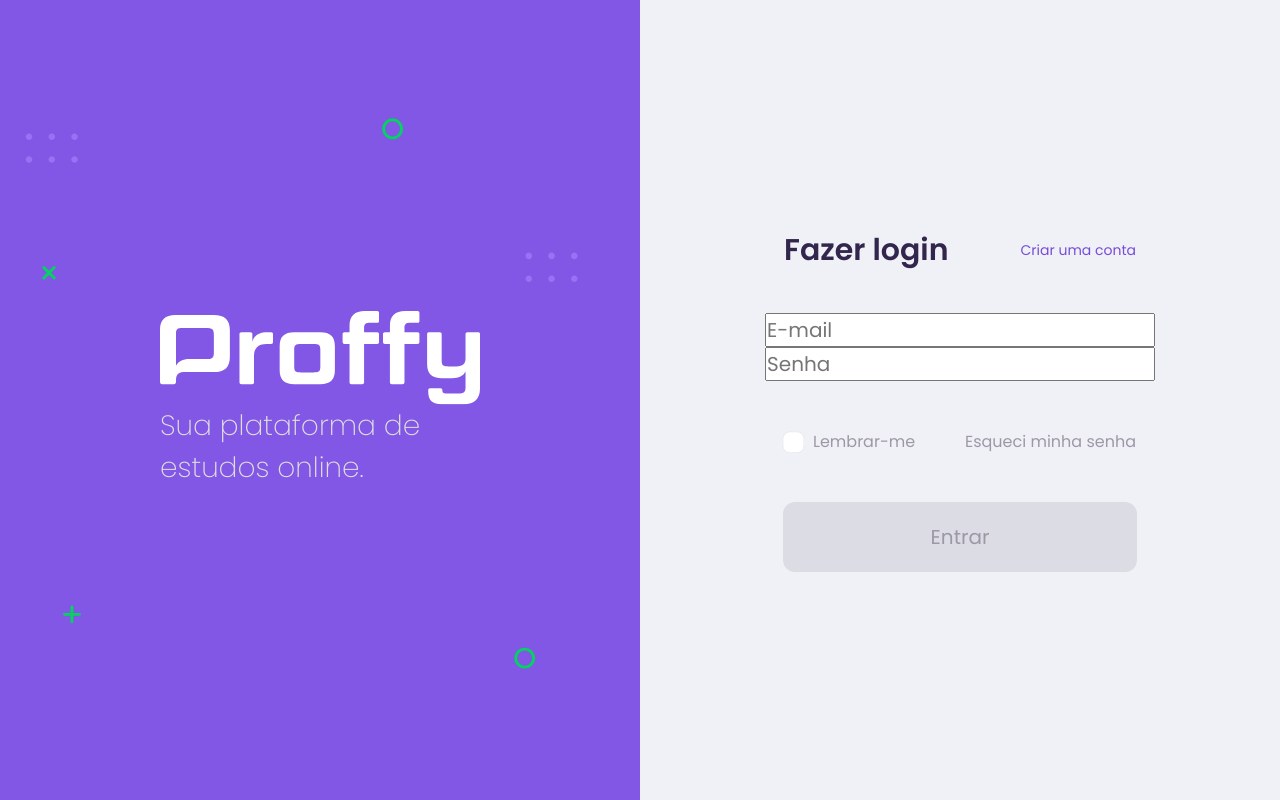
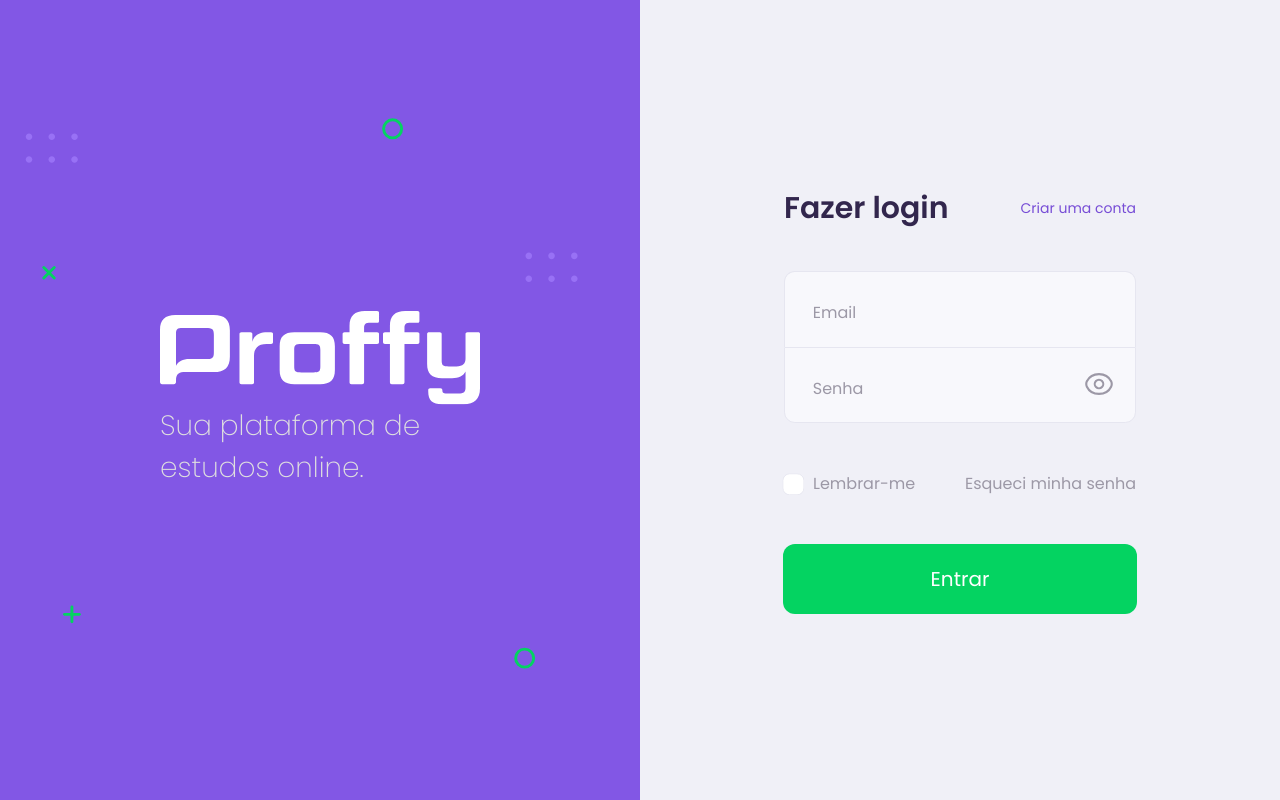
Before and after one commit to ericksilvadev/proffy-web, a React (Vite) app: page /login in a window 1280 px wide. Built offline with nearby package versions, Linux system fonts and the light colour scheme.

Commit message:
fix login inputs

```diff
--- a/index.html
+++ b/index.html
@@ -2,7 +2,7 @@
 <html lang="en">
   <head>
     <meta charset="UTF-8" />
-    <link rel="icon" type="image/svg+xml" href="/src/assets/favicon.svg" />
+    <link rel="icon" type="image/svg+xml" href="/src/assets/images/favicon.svg" />
     <link rel="preconnect" href="https://fonts.googleapis.com">
     <link rel="preconnect" href="https://fonts.gstatic.com" crossorigin>
     <link href="https://fonts.googleapis.com/css2?family=Archivo:wght@100;200;300;400;500;600;700;800;900&family=Poppins:wght@200;300;400;600;700&display=swap" rel="stylesheet">
--- a/src/assets/style/inputs-buttons.scss
+++ b/src/assets/style/inputs-buttons.scss
@@ -11,7 +11,7 @@
       display: flex;
       align-items: flex-end;
       padding: 0 1.3em;
-      height: 4.8em;
+      height: 4.2em;
       width: 100%;
       border: 1px solid $color-line-in-white;
       background-color: $color-input-background;
@@ -51,7 +51,7 @@
       z-index: 1;
       color: $color-text-complement;
       transition: .2s;
-      font-size: .9em;
+      font-size: .8em;
     }
 
     &.not-empty::after {
@@ -75,12 +75,19 @@
 
     .show-password {
       background: none;
+      cursor: pointer;
       border: none;
       position: absolute;
-      right: 0;
-      top: -0.35em;
-      width: 4.3em;
+      right: 1em;
+      top: 1em;
+      width: 1.7em !important;
+      height: 1.7em;
       z-index: 2;
+
+      img {
+        width: 100%;
+        height: 100%;
+      }
     }
   }
 }
--- a/src/components/Inputs.tsx
+++ /dev/null
@@ -1,55 +0,0 @@
-import { useState, useEffect } from 'react';
-import openEye from '../assets/images/password-visible.svg'
-import closedEye from '../assets/images/password-not-visible.svg'
-
-interface Props {
-  placeholder: string;
-  type: string;
-  name: string;
-  className: string;
-  onChange: () => void;
-  value: string;
-}
-
-export default function Inputs({ placeholder, type, name, onChange, className, value }: Props) {
-  const [visible, setVisibility] = useState(false);
-  const [inputType, setInputType] = useState(type);
-  const eyeIcon = visible ? closedEye : openEye;
-  const isEmpty = value ? 'not-empty' : '';
-  useEffect(() => {
-    const checkType = () => {
-      if (type === 'password') {
-        setInputType(visible ? 'text' : 'password');
-        return;
-      }
-    }
-    checkType();
-  }, [visible, type])
-  return (
-    <div className="inputs">
-      <div className={`${isEmpty} input-block`} data-placeholder={placeholder}>
-        <input
-          className={className}
-          type={inputType}
-          name={name}
-          onChange={onChange}
-          value={value}
-        />
-        {
-          type === 'password'
-          &&
-          <input
-            className="show-password"
-            type="image"
-            alt="show password"
-            src={eyeIcon}
-            onClick={(e) => {
-              e.preventDefault();
-              setVisibility(!visible)
-            }}
-          />
-        }
-      </div>
-    </div>
-  )
-}
--- a/src/components/index.tsx
+++ b/src/components/index.tsx
@@ -1,3 +1,2 @@
 export { default as Button } from './Button';
-export { default as Inputs } from './Inputs';
 export { default as Onboarding } from './Onboarding';
--- a/src/pages/Login.tsx
+++ b/src/pages/Login.tsx
@@ -1,10 +1,18 @@
-import React, { useState, ChangeEventHandler } from 'react';
+import { useState, ChangeEventHandler } from 'react';
 import { Link } from 'react-router-dom';
+
 import { Button } from '../components';
 import logo from '../assets/images/logo.svg';
+import openEye from '../assets/images/password-visible.svg'
+import closedEye from '../assets/images/password-not-visible.svg'
 
 export default function Login() {
+  const [passwordVisibility, setVisibility] = useState(false);
   const [form, setForm] = useState({ email: '', password: '' });
+
+  const eyeIcon = passwordVisibility ? closedEye : openEye;
+  const isEmailEmpty = form.email ? 'not-empty' : '';
+  const isPassEmpty = form.password ? 'not-empty' : '';
 
   const handleChange: ChangeEventHandler<HTMLInputElement> = ({ target }) => {
     const { name, value } = target
@@ -25,22 +33,32 @@ export default function Login() {
             <h3>Fazer login</h3>
             <Link to="/sign-in">Criar uma conta</Link>
           </div>
+          <div className="inputs">
+            <div className={`${isEmailEmpty} input-block`} data-placeholder="Email">
               <input
-            placeholder="E-mail"
                 type="text"
                 name="email"
                 className="first"
-            value={ form.email }
+                // value={ form.email }
                 // onChange={ handleChange }
               />
+            </div>
+            <div className={`${isPassEmpty} input-block`} data-placeholder="Senha">
               <input
-            placeholder="Senha"
                 type="password"
                 name="password"
                 className="second"
-            value={ form.password }
+                // value={ form.password }
                 // onChange={ handleChange }
               />
+              <button className="show-password">
+                <img
+                  src={ eyeIcon }
+                  alt="mostrar/esconder senha"
+                />
+              </button>
+            </div>
+          </div>
           <div className="complement">
             <label htmlFor="remember">
               <input type="checkbox" id="remember" />
@@ -49,7 +67,7 @@ export default function Login() {
             <Link to="/recover-password">Esqueci minha senha</Link>
           </div>
           <Button
-            disabled={ true }
+            disabled={ false }
             name="Entrar"
             link="/main"
             color="green"
```
Also changed, not shown: src/assets/images/favicon.svg (renamed from src/assets/favicon.svg). Lines whose indentation alone changed are shown as unchanged.
